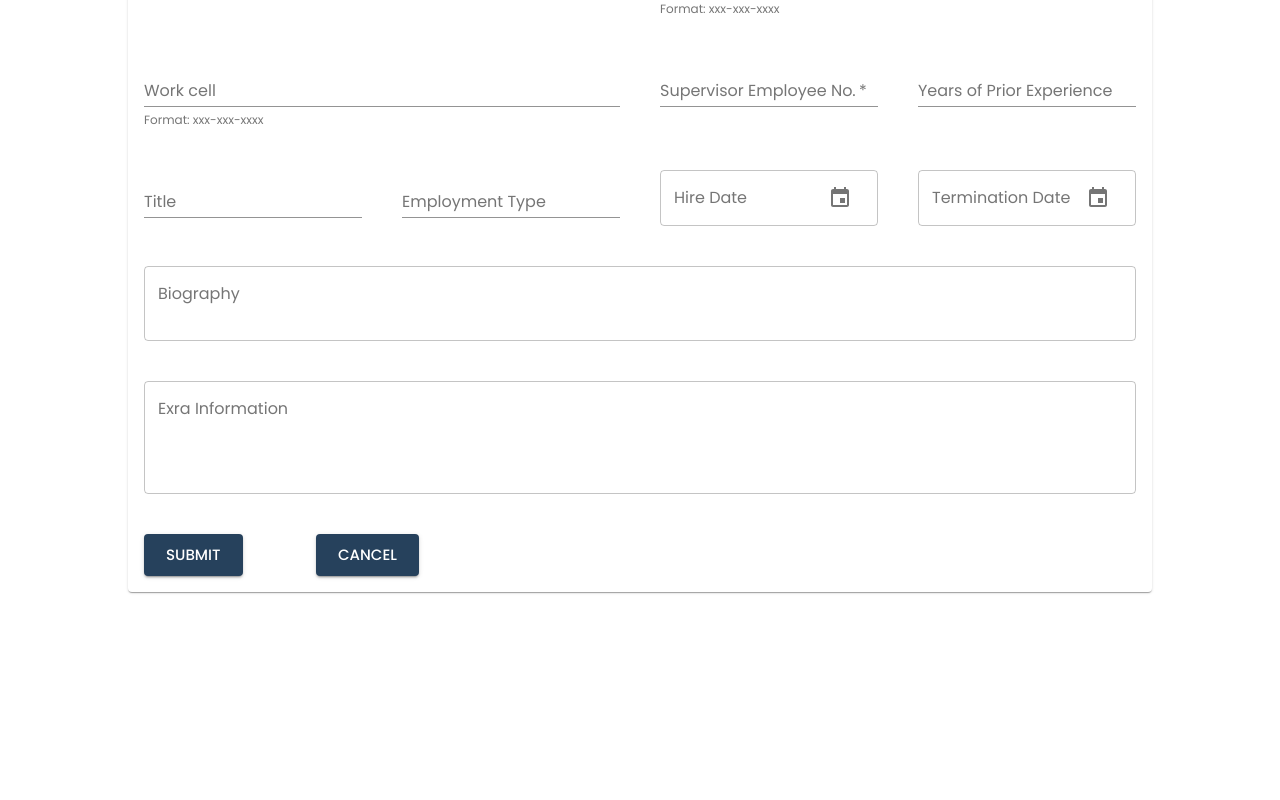
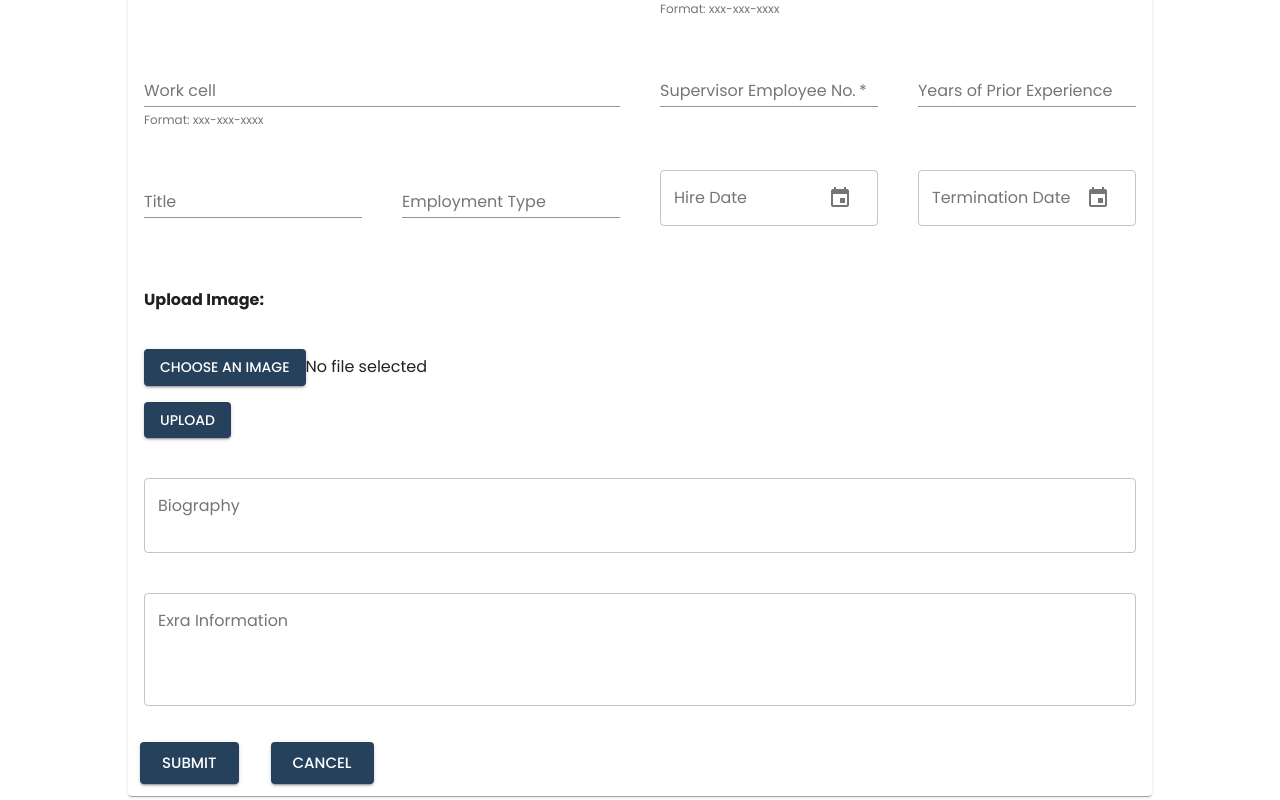
Before and after one commit to zhuliangyu/319Frontend, a React (Create React App) app: page /contractor in a window 1280 px wide. Shown: the part 695-1495 px from the top of the page. Before the commit the page ends 1291 px from the top, so only its background shows below. Built offline with nearby package versions, Linux system fonts and the light colour scheme; no server answers.

Commit message:
image upload feature completed, needs more testing

```diff
--- a/src/services/contractor.js
+++ b/src/services/contractor.js
@@ -1,7 +1,7 @@
 import axios from 'axios';
 
 // formats the contractor object for http request
-export const formatContractor = (contractor) => {
+export const formatContractor = (contractor, imageFileName) => {
     // make a deep copy
     let res = JSON.parse(JSON.stringify(contractor));
     for (let [key, value] of Object.entries(res)) {
@@ -15,6 +15,11 @@ export const formatContractor = (contractor) => {
         } else if (key === "supervisorEmployeeNumber" || key === "yearsPriorExperience") {
             res[key] = parseInt(value)
         }
+    }
+
+    // update image url
+    if (imageFileName !== "") {
+        res["photoUrl"] = imageFileName;
     }
     return res;
 }
--- /dev/null
+++ b/src/services/image-upload.js
@@ -0,0 +1,15 @@
+import axios from 'axios';
+
+export const uploadImage = (image) => {
+    return axios.post('/api/photos', image)
+        .then((response) => {
+                // return response.data;
+                console.log(response);
+                return response;
+            },
+            (error) => {
+                console.log(error);
+                return error;
+            }
+        );
+};
--- a/src/ui/components/contractor-form/contractor-form.js
+++ b/src/ui/components/contractor-form/contractor-form.js
@@ -2,12 +2,12 @@ import React, {useEffect, useState} from "react";
 import {KeyboardDatePicker, MuiPickersUtilsProvider} from '@material-ui/pickers';
 import DateFnsUtils from "@date-io/date-fns";
 import filters from "../../../services/filters";
-import {Button, Grid, Paper, TextField, Modal, makeStyles} from '@material-ui/core';
+import {Button, Grid, Paper, TextField, Modal, makeStyles, Box} from '@material-ui/core';
 import DropDown from "./dropdown";
 import {useForm} from "./useForm";
 import storage from "../../../services/storage";
 import {addContractor, formatContractor} from "../../../services/contractor";
-
+import ImageUpload from "../image-upload";
 // modal styling
 const useStyles = makeStyles((theme) => ({
     modal: {
@@ -40,6 +40,7 @@ const ContractorForm = (props) => {
     const [open, setOpen] = useState(false);
     const [modalText, setModalText] = useState("");
     const [modalTitle, setModalTitle] = useState("");
+    const [imageName, setImageName] = useState("")
 
     // set the initial companies and locations selections
     useEffect(async() => {
@@ -72,7 +73,6 @@ const ContractorForm = (props) => {
 
     // validation logic
     const validate = (fieldValues = values) => {
-        let fieldName = Object.keys(fieldValues)[0];
         let temp = { ...errors }
 
         if ('lastName' in fieldValues)
@@ -143,7 +143,7 @@ const ContractorForm = (props) => {
     const handleSubmit = e => {
         e.preventDefault()
         if (validate()) {
-            const requestBody = formatContractor(values);
+            const requestBody = formatContractor(values, imageName);
             console.log(requestBody);
             // case add - no initial data
             if (!props.data.hasData) {
@@ -368,6 +368,10 @@ const ContractorForm = (props) => {
                         </MuiPickersUtilsProvider>
                     </Grid>
                     <Grid item xs={12}>
+                        <h4>Upload Image: </h4>
+                        <ImageUpload passImageName={setImageName}/>
+                    </Grid>
+                    <Grid item xs={12}>
                         <TextField
                             fullWidth={true}
                             name="bio"
@@ -391,7 +395,7 @@ const ContractorForm = (props) => {
                             variant="outlined"
                         />
                     </Grid>
-                    <Grid item xs={2}>
+                    <Box p={2}>
                         <Button
                             variant={"contained"}
                             size={"large"}
@@ -400,8 +404,8 @@ const ContractorForm = (props) => {
                             text={"Submit"}>
                             Submit
                         </Button>
-                    </Grid>
-                    <Grid item xs={2}>
+                    </Box>
+                    <Box p={2}>
                         <Button
                             variant={"contained"}
                             size={"large"}
@@ -410,7 +414,7 @@ const ContractorForm = (props) => {
                             text={"Reset"}>
                             Cancel
                         </Button>
-                    </Grid>
+                    </Box>
                 </Grid>
             </Paper>
         </form>
--- /dev/null
+++ b/src/ui/components/image-upload/image-upload.js
@@ -0,0 +1,71 @@
+import React, {useState} from 'react'
+import {Button, Box} from "@material-ui/core";
+import {uploadImage} from "../../../services/image-upload";
+
+const ImageUpload = (props) => {
+    const [selectedFile, setSelectedFile] = useState(null);
+    const fileInput = React.useRef(null);
+
+    const fileChangedHandler = (event) => {
+        // cannot be larger than 2M
+        if(event.target.files[0].size > 2097152){
+            alert("File is too big! Maximum file size is 2MB.");
+        } else {
+            setSelectedFile(event.target.files[0]);
+        }
+    }
+
+    const handleClick = (event) => {
+        fileInput.current.click();
+    }
+
+    const uploadHandler = (event) => {
+        const fd = new FormData();
+        // create file name from timestamp
+        const keys = selectedFile.name.split('.');
+        const fileName = new Date().getTime().toString() + "." + keys[keys.length-1];
+        fd.append('image', selectedFile, fileName)
+        uploadImage(fd).then(res => {
+            if (res.status === 200) {
+                props.passImageName(res.data)
+            } else {
+                alert("File upload unsuccessful. Please try again.")
+            }
+        })
+    }
+
+
+    return (
+        <div>
+            <input
+                style={{display: 'none'}}
+                type="file"
+                accept="image/*"
+                onChange={fileChangedHandler}
+                ref={fileInput}/>
+            <Box py={2}>
+                <Button
+                    variant={"contained"}
+                    size={"medium"}
+                    color={"primary"}
+                    onClick={handleClick}
+                    text={"Choose an image"}>
+                    Choose an image
+                </Button>
+                {selectedFile ? selectedFile.name : "No file selected"}
+            </Box>
+            <Box>
+                <Button
+                    variant={"contained"}
+                    size={"medium"}
+                    color={"primary"}
+                    onClick={uploadHandler}
+                    text={"Upload"}>
+                    Upload
+                </Button>
+            </Box>
+        </div>
+    );
+};
+
+export default ImageUpload;
--- /dev/null
+++ b/src/ui/components/image-upload/index.js
@@ -0,0 +1 @@
+export { default } from './image-upload';
```
